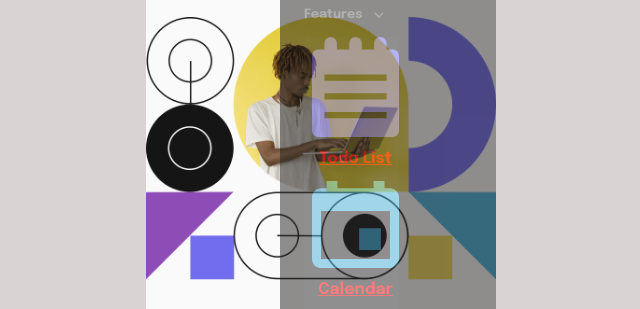
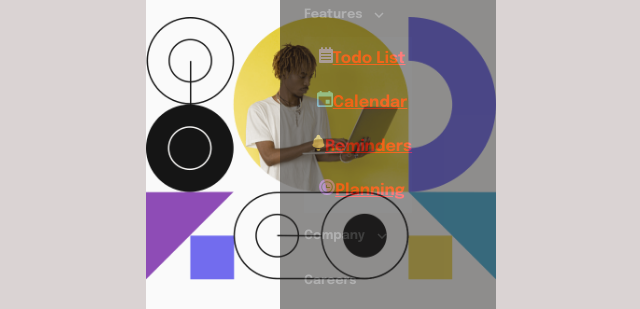
Before and after one commit to Have-Samuel/section-with-dropdown, a plain HTML site: page index.html in a window 1280 px wide. Shown: the part 140-449 px from the top of the page, without its empty margins (319-959 px from the left). Drawn offline with Linux system fonts and the light colour scheme.

Commit message:
Styling the Items

```diff
--- a/styles.css
+++ b/styles.css
@@ -90,13 +90,15 @@ button {
 
 .dropdown-container {
   /* display: none; */
+  display: flex;
+  flex-direction: column;
   background-color: #262626;
   padding-left: 8px;
 }
 
 .dropdown-container a {
   color: red;
-  display: flex;
+  /* display: flex; */
   justify-content: center;
   flex-direction: column;
 }
```
